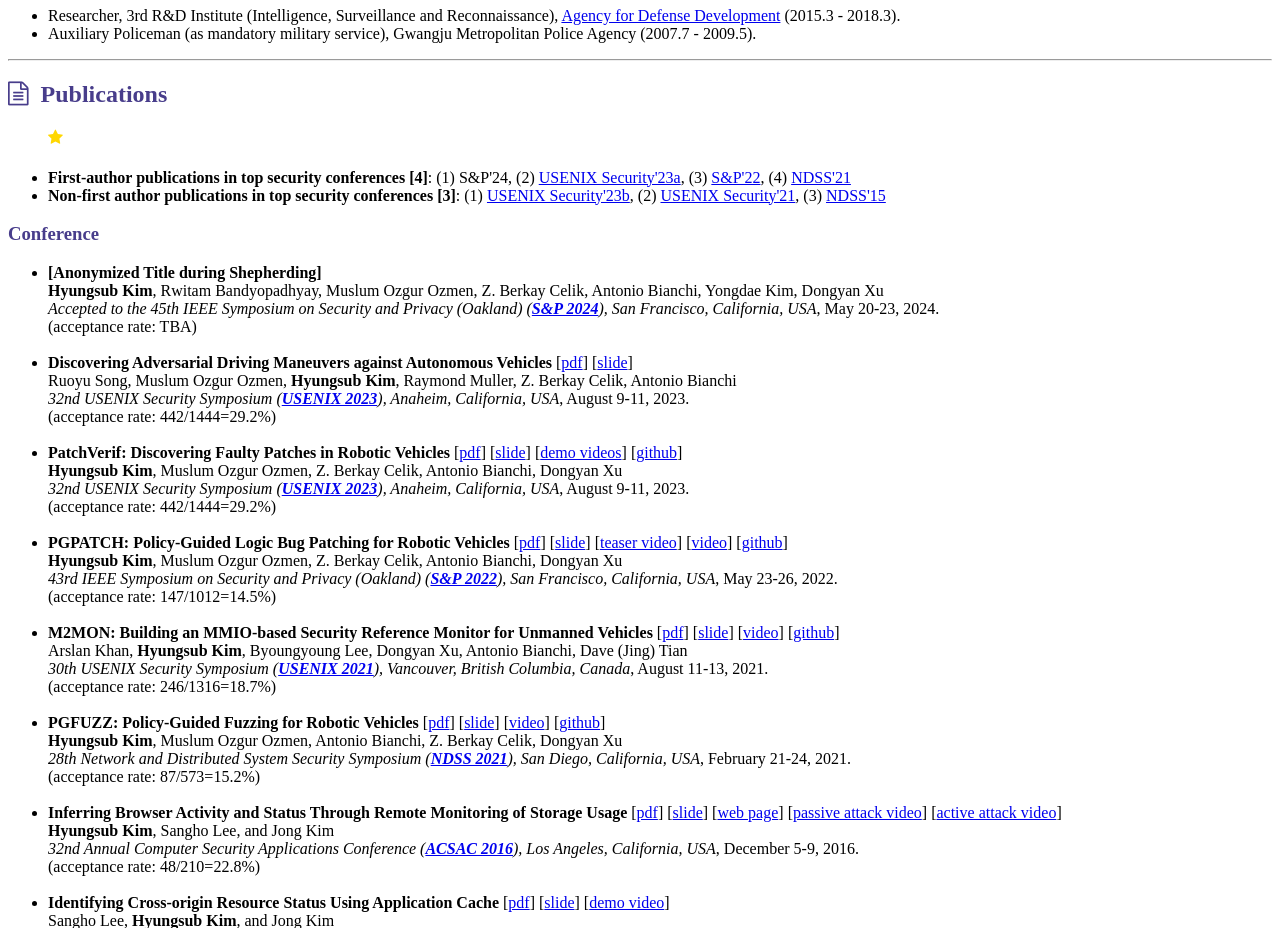
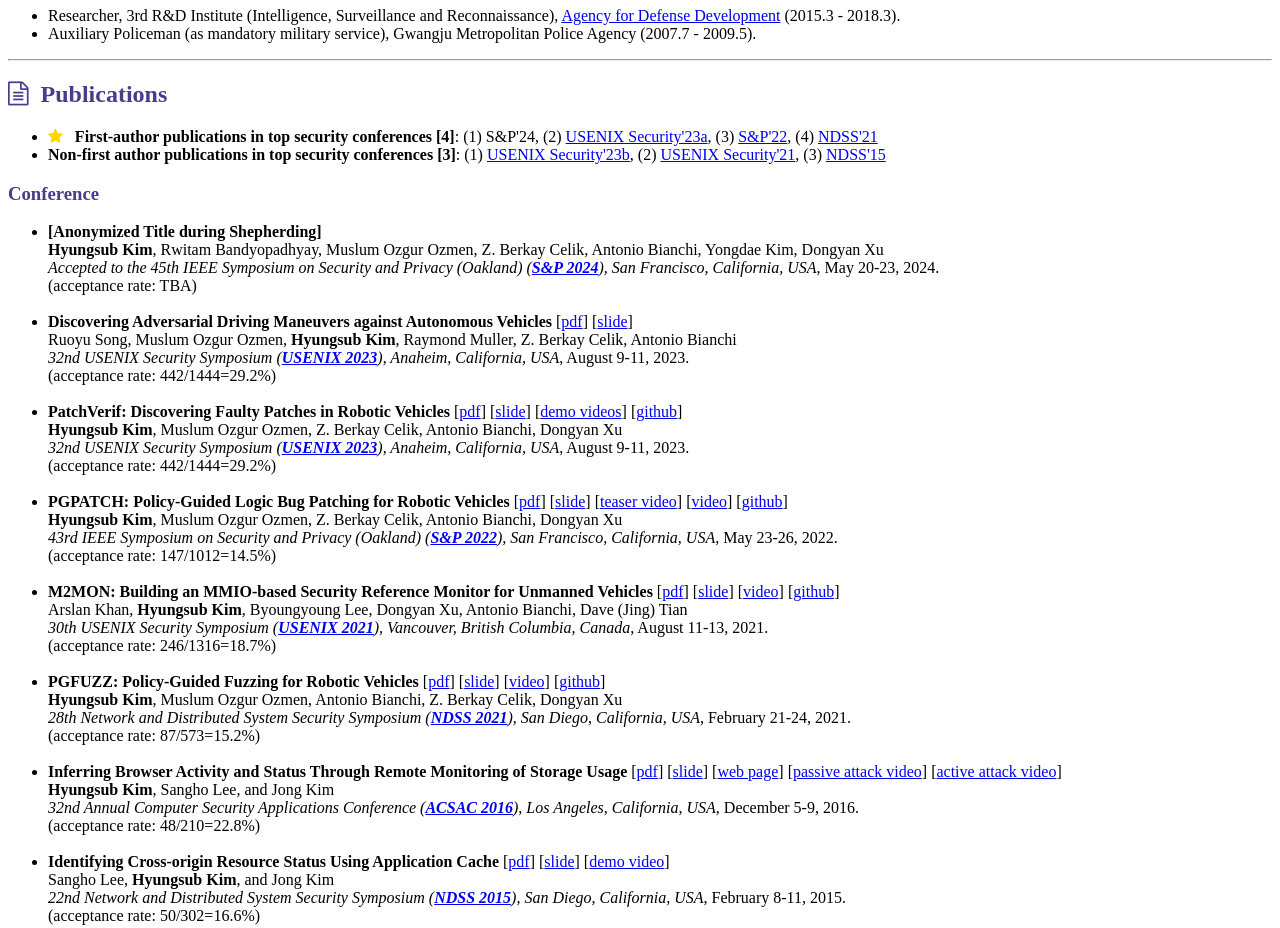
Before and after one commit to KimHyungSub/kimhyungsub.github.io, a plain HTML site: page index.html in a window 1280 px wide. Shown: the part 1740-2668 px from the top of the page. Drawn offline with Linux system fonts and the light colour scheme; some icons are missing.

Commit message:
Update index.html

```diff
--- a/index.html
+++ b/index.html
@@ -222,7 +222,7 @@
     <hr>
     <h2><i class="fa fa-file-text-o" aria-hidden="true"> &nbsp; </i>Publications</h2>
     <ul>
-      <h4 style="color:#FFD700"><i class="fa fa-star" aria-hidden="true"></i></h4><li><b>First-author publications in top security conferences [4]</b>: (1) S&P'24, (2) <a href="/USENIX23_hskim.pdf" target="_blank">USENIX Security'23a</a>, (3) <a href="/S&P22_hskim.pdf" target="_blank">S&P'22</a>, (4) <a href="/NDSS21_hskim.pdf" target="_blank">NDSS'21</a> </li>
+      <li><i class="fa fa-star" aria-hidden="true" style="color:#FFD700"></i> &nbsp; <b>First-author publications in top security conferences [4]</b>: (1) S&P'24, (2) <a href="/USENIX23_hskim.pdf" target="_blank">USENIX Security'23a</a>, (3) <a href="/S&P22_hskim.pdf" target="_blank">S&P'22</a>, (4) <a href="/NDSS21_hskim.pdf" target="_blank">NDSS'21</a> </li>
       <li><b>Non-first author publications in top security conferences [3]</b>: (1) <a href="https://www.usenix.org/system/files/usenixsecurity23-song.pdf" target="_blank">USENIX Security'23b</a>, (2) <a href="/USENIX21_hskim.pdf" target="_blank">USENIX Security'21</a>, (3) <a href="/ndss15_final.pdf" target="_blank">NDSS'15</a> </li>
     </ul>
     <h3>Conference</h3>
```
